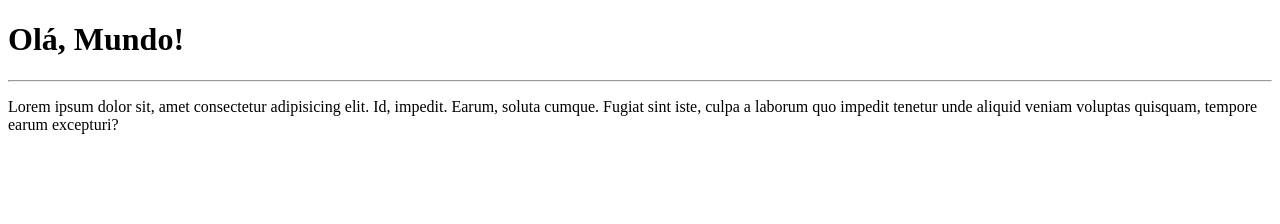
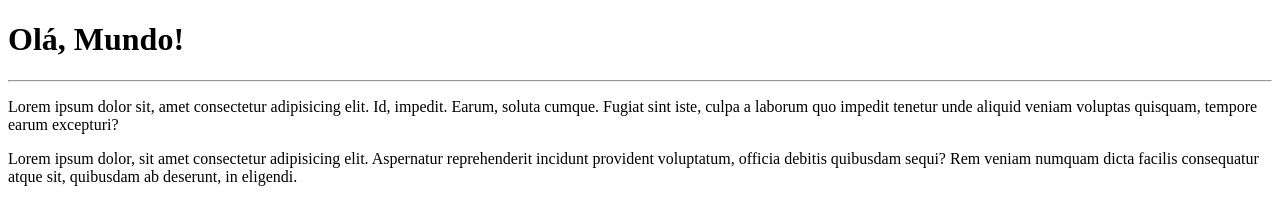
Before and after one commit to GustaDeveloper/OlaMundo, a plain HTML site: page site-exemplo/index.html in a window 1280 px wide. Drawn offline with Linux system fonts and the light colour scheme.

Commit message:
Adicionei um parágrafo

```diff
--- a/site-exemplo/index.html
+++ b/site-exemplo/index.html
@@ -10,5 +10,6 @@
     <h1>Olá, Mundo!</h1>
     <hr>
     <p>Lorem ipsum dolor sit, amet consectetur adipisicing elit. Id, impedit. Earum, soluta cumque. Fugiat sint iste, culpa a laborum quo impedit tenetur unde aliquid veniam voluptas quisquam, tempore earum excepturi?</p>
+    <p>Lorem ipsum dolor, sit amet consectetur adipisicing elit. Aspernatur reprehenderit incidunt provident voluptatum, officia debitis quibusdam sequi? Rem veniam numquam dicta facilis consequatur atque sit, quibusdam ab deserunt, in eligendi.</p>
 </body>
 </html>
```
